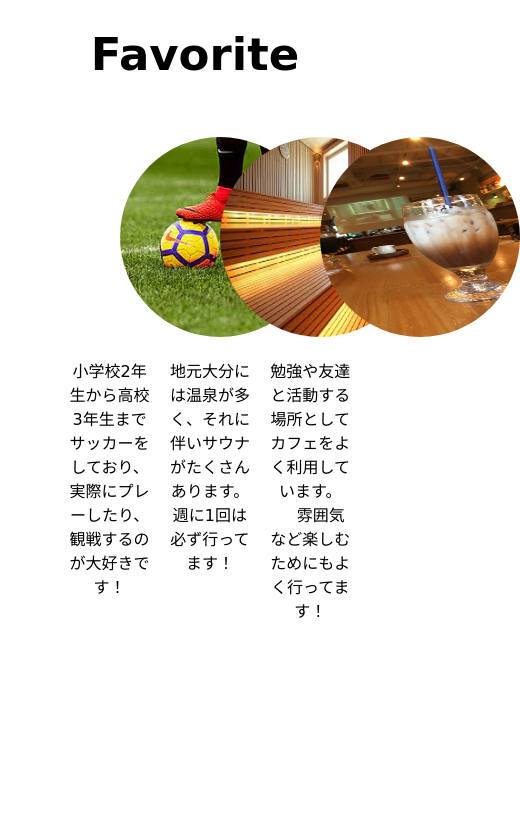
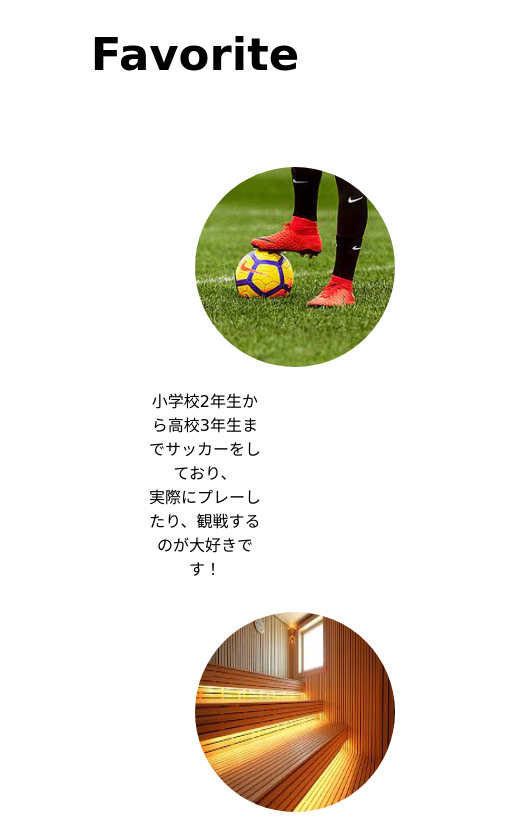
Before and after one commit to 1957151/reo0509.github.io, a plain HTML site: page index.html in a window 390 px wide. Shown: the part 980-1812 px from the top of the page, 520 px wide, since content can reach past the window. Before the commit the page ends 1784 px from the top, so only its background shows below. Drawn offline with Linux system fonts and the light colour scheme.

Commit message:
Update responsive.css

```diff
--- a/responsive.css
+++ b/responsive.css
@@ -1,17 +1,20 @@
-@media screen and(max-width:1000px){
-    .plofile{
-        width:100%
+@media (max-width:1000px){
+    .fav-items{
+        display: flex;
+        flex-wrap: wrap;
     }
-    .fav-item img{
-        margin-right: 100px;
-    }
-    .fav-items p{
-        margin-left: 30px;
+    .fav-item{
+        width:50%;
+        margin-top: 50px;
     }
 }
 
-@media screen and(max-width:500px){
+@media (max-width:500px){
+    .fav-items{
+        flex-direction:column;
+    }
     .fav-item{
-        width:100%;
+        margin: 0 auto;
+        padding-top: 30px;
     }
 }
```
